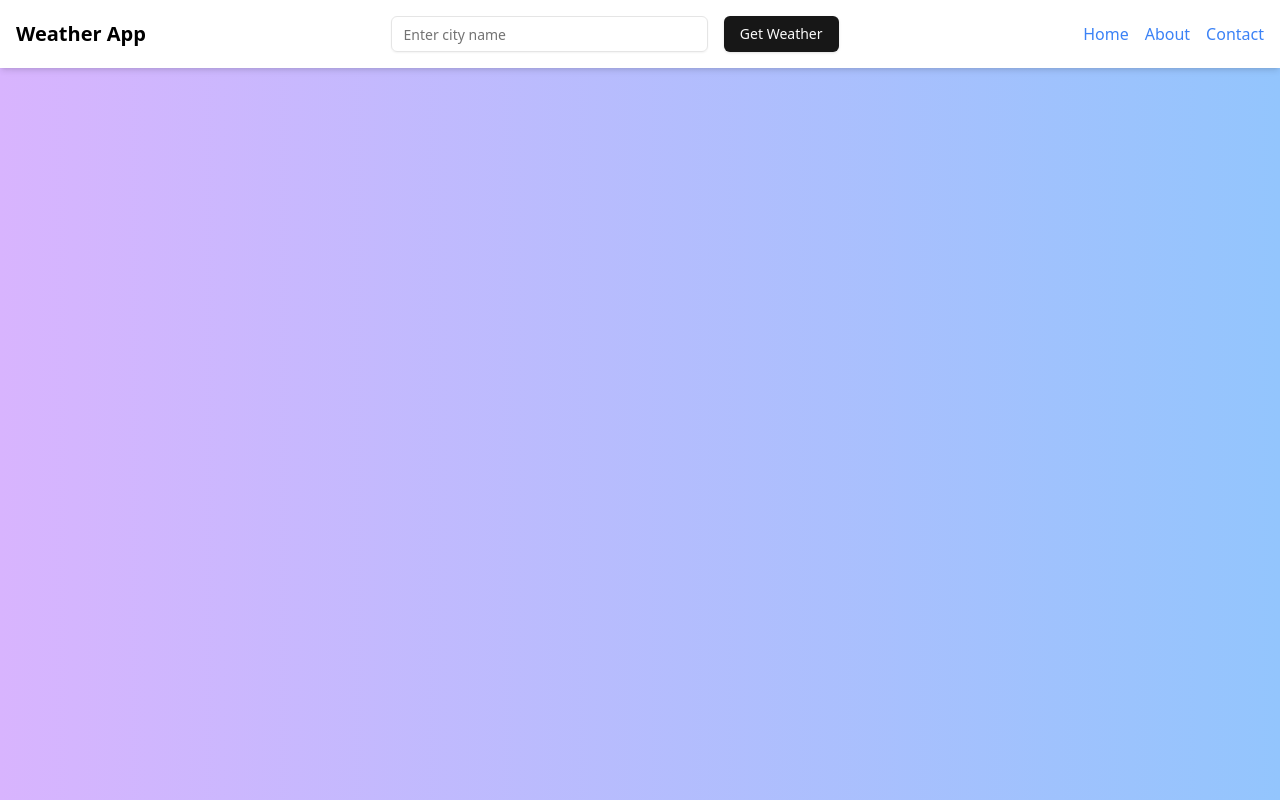
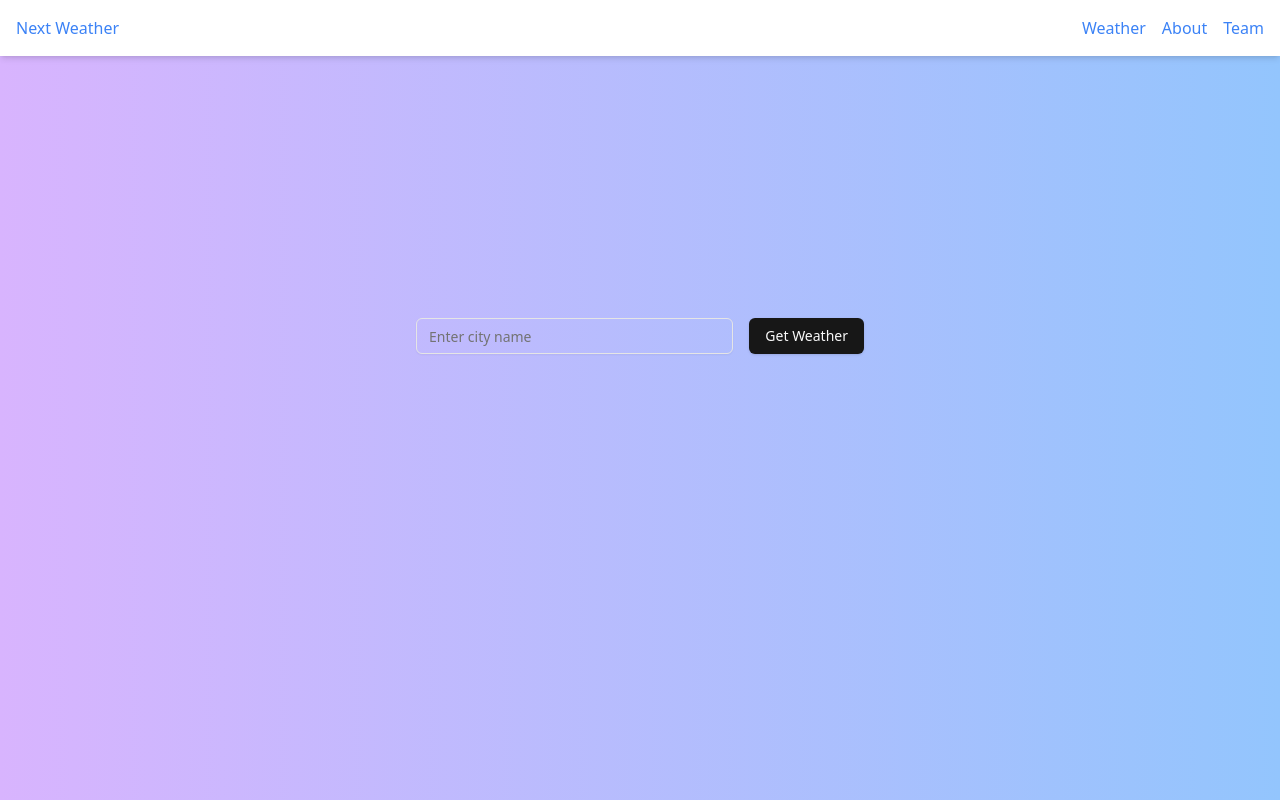
Before and after one commit to rev-sin/next-weather-app, a Next.js app: page /weather in a window 1280 px wide. Built offline with nearby package versions, Linux system fonts and the light colour scheme.

Commit message:
checkpint

```diff
--- a/src/app/not-found.tsx
+++ b/src/app/not-found.tsx
@@ -1,8 +1,7 @@
-"use client"
+"use client";
 
 import { motion } from "framer-motion";
 import Link from "next/link";
-
 
 export default function NotFoundPage() {
   return (
@@ -19,7 +18,7 @@ export default function NotFoundPage() {
           URL or go back to the homepage.
         </p>
         <Link href="/">
-          <a className="text-blue-500 underline">Go to Homepage</a>
+          <p className="text-blue-500 underline">Go to Homepage</p>
         </Link>
       </main>
     </motion.div>
--- a/src/app/team/page.tsx
+++ b/src/app/team/page.tsx
@@ -1,4 +1,4 @@
-"use client"
+"use client";
 
 import { motion } from "framer-motion";
 import Header from "@/components/ui/header";
@@ -8,7 +8,7 @@ const teamMembers = [
   {
     name: "John Doe",
     role: "Frontend Developer",
-        imageUrl: "/images/john.jpg",
+    imageUrl: "/images/",
   },
   {
     name: "Jane Smith",
--- a/src/app/weather/page.tsx
+++ b/src/app/weather/page.tsx
@@ -16,7 +16,6 @@ import {
 } from "recharts";
 import { motion } from "framer-motion";
 import { CloudRain, Thermometer } from "lucide-react";
-import Link from "next/link";
 
 export default function Weather() {
   const [city, setCity] = useState("");
@@ -64,9 +63,6 @@ export default function Weather() {
       animate={{ opacity: 1 }}
       transition={{ duration: 0.5 }}
     >
-      <header className="fixed top-0 left-0 right-0 p-4 shadow-md z-10 bg-white">
-        <div className="flex justify-between items-center">
-          <h1 className="text-xl font-bold">Weather App</h1>
       <form
         className="flex flex-row gap-4 w-full max-w-md"
         onSubmit={(e) => {
@@ -83,19 +79,6 @@ export default function Weather() {
           {loading ? "Loading..." : "Get Weather"}
         </Button>
       </form>
-          <nav className="flex gap-4">
-            <Link href="/" className="text-blue-500 hover:underline">
-              Home
-            </Link>
-            <Link href="/about" className="text-blue-500 hover:underline">
-              About
-            </Link>
-            <Link href="/contact" className="text-blue-500 hover:underline">
-              Contact
-            </Link>
-          </nav>
-        </div>
-      </header>
       <main className="flex flex-col items-center gap-4 w-full mt-16">
         {error && <p className="text-red-500">{error}</p>}
         {weather && (
@@ -111,8 +94,7 @@ export default function Weather() {
                 <Thermometer /> Temperature: {weather.list[0].main.temp}°C
               </p>
               <p className="text-lg flex items-center gap-2">
-                <CloudRain /> Weather:{" "}
-                {weather.list[0].weather[0].description}
+                <CloudRain /> Weather: {weather.list[0].weather[0].description}
               </p>
             </div>
             <div className="p-4 shadow-md rounded-md bg-white">
```
Lines whose indentation alone changed are shown as unchanged.
